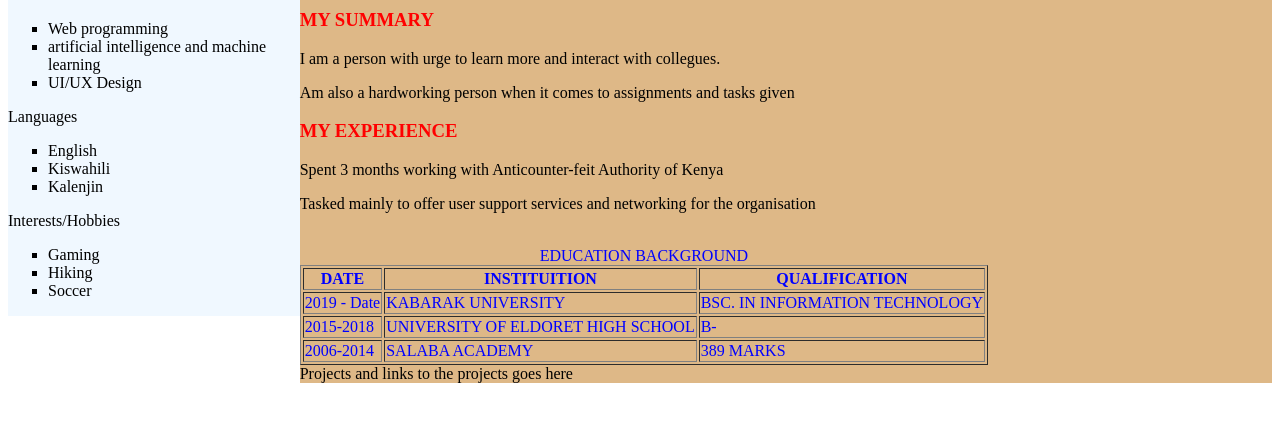
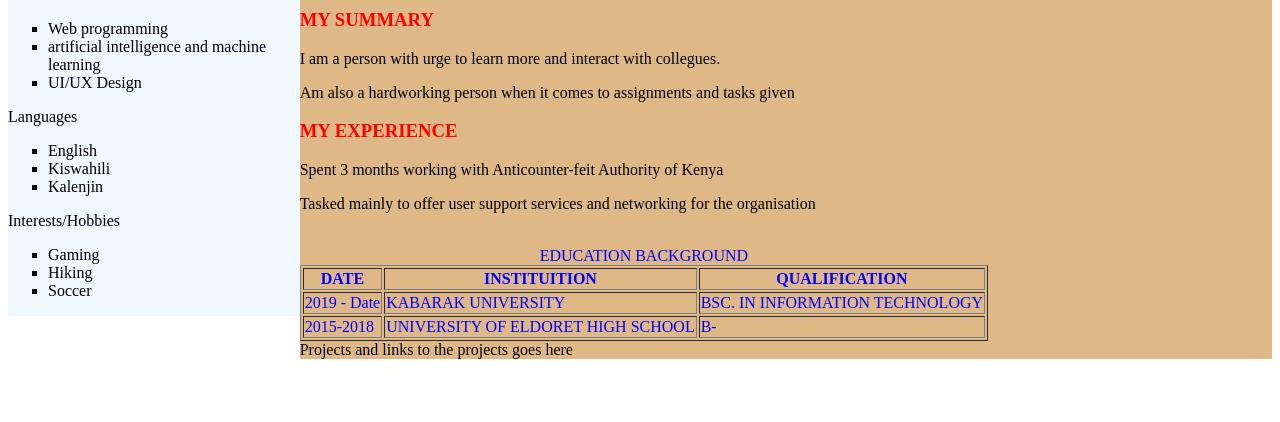
Before and after one commit to HILLARY3010/MY-CV, a plain HTML site: page index.html in a window 1280 px wide. Shown: the part 126-548 px from the top of the page. Drawn offline with Linux system fonts and the light colour scheme.

Commit message:
Update index.html

```diff
--- a/index.html
+++ b/index.html
@@ -115,11 +115,7 @@
                         <td>UNIVERSITY OF ELDORET HIGH SCHOOL</td>
                         <td> B-</td>
                     </tr>
-                     <tr>
-                        <td>2006-2014</td>
-                        <td>SALABA ACADEMY</td>
-                        <td> 389 MARKS</td>
-                    </tr>
+
                  </table>
             </div>
             <div>
```
